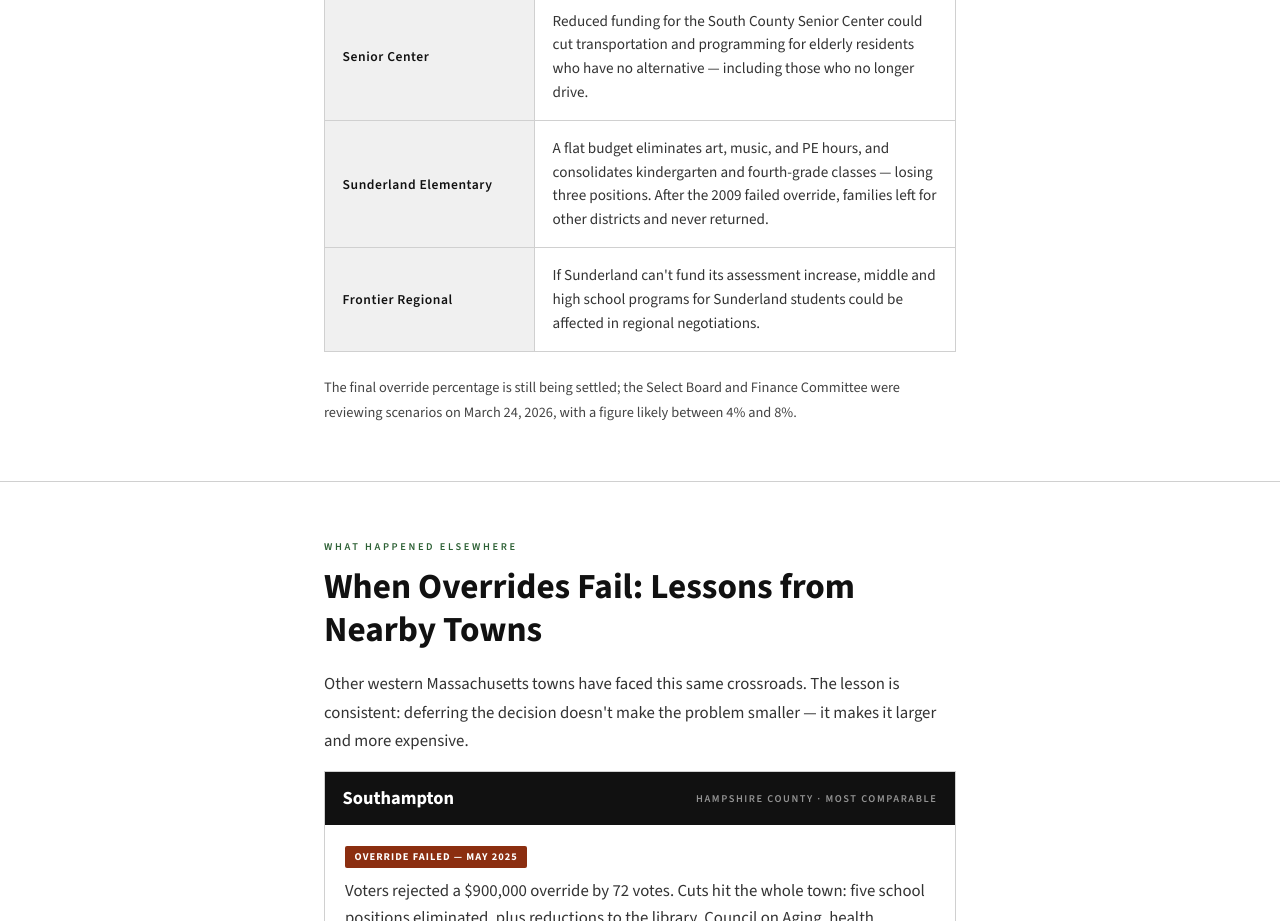
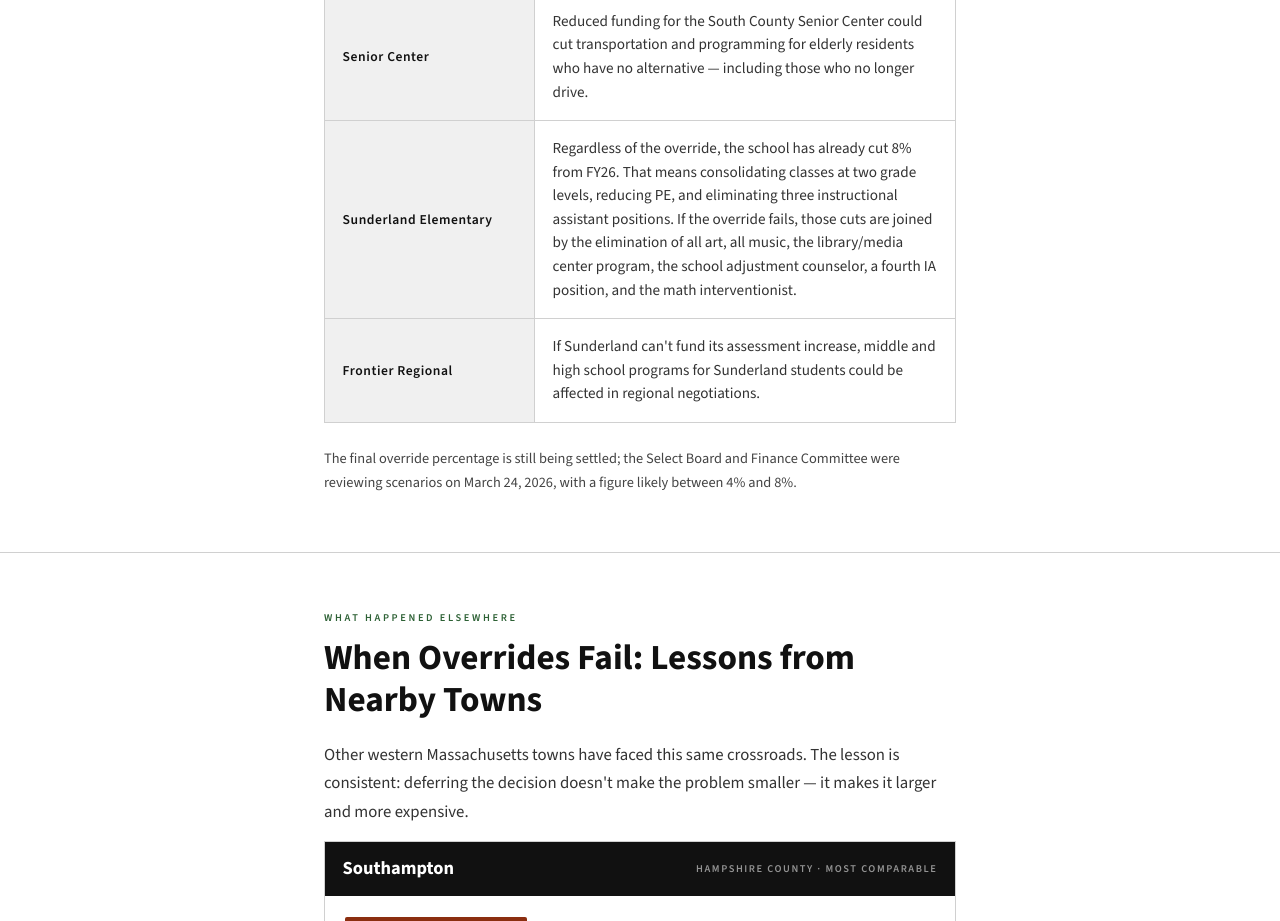
Before and after one commit to mollygowa-dotcom/yessunderland, a plain HTML site: page index.html in a window 1280 px wide. Shown: the part 2220-3141 px from the top of the page. Drawn offline with nearby package versions, Linux system fonts and the light colour scheme.

Commit message:
Update index.html

```diff
--- a/index.html
+++ b/index.html
@@ -584,7 +584,7 @@
       <div class="cut-row">
         <div class="cut-dept">Sunderland Elementary</div>
         <div class="cut-detail">
-          A flat budget eliminates art, music, and PE hours, and consolidates kindergarten and fourth-grade classes — losing three positions. After the 2009 failed override, families left for other districts and never returned.
+Regardless of the override, the school has already cut 8% from FY26. That means consolidating classes at two grade levels, reducing PE, and eliminating three instructional assistant positions. If the override fails, those cuts are joined by the elimination of all art, all music, the library/media center program, the school adjustment counselor, a fourth IA position, and the math interventionist.
         </div>
       </div>
       <div class="cut-row">
```
